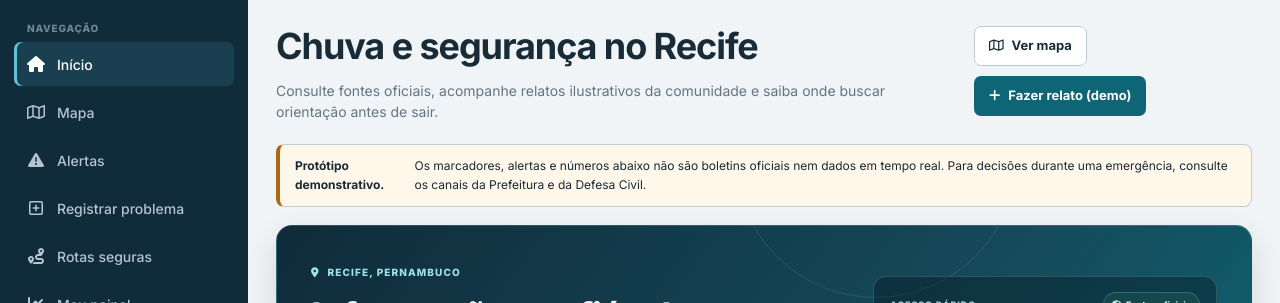
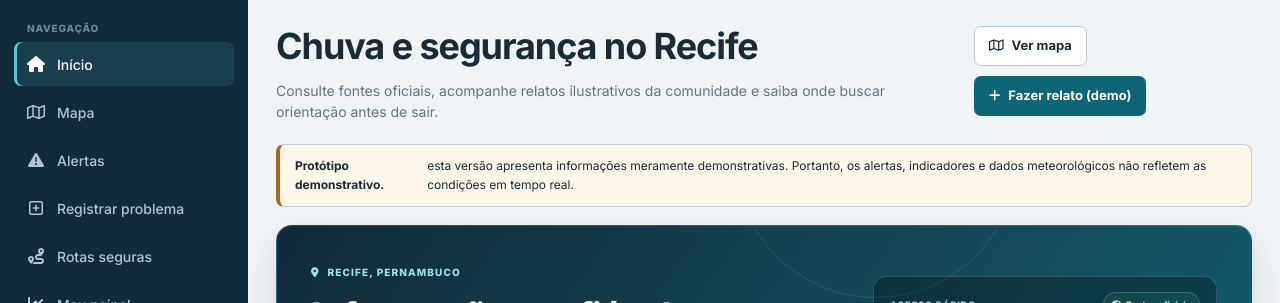
Before and after one commit to fb-bb/rec_mar, a plain HTML site: page index.html in a window 1280 px wide. Shown: the part 81-384 px from the top of the page. Drawn offline with nearby package versions, Linux system fonts and the light colour scheme.

Commit message:
correção no texto

```diff
--- a/index.html
+++ b/index.html
@@ -117,10 +117,10 @@
           </div>
         </div>
         <div class="demo-notice" role="note">
-          <strong>Protótipo demonstrativo.</strong> Os marcadores, alertas e
-          números abaixo não são boletins oficiais nem dados em tempo real. Para
-          decisões durante uma emergência, consulte os canais da Prefeitura e da
-          Defesa Civil.
+          <strong>Protótipo demonstrativo.</strong> esta versão apresenta
+          informações meramente demonstrativas. Portanto, os alertas,
+          indicadores e dados meteorológicos não refletem as condições em tempo
+          real.
         </div>
 
         <section class="home-hero" aria-labelledby="home-hero-title">
```
